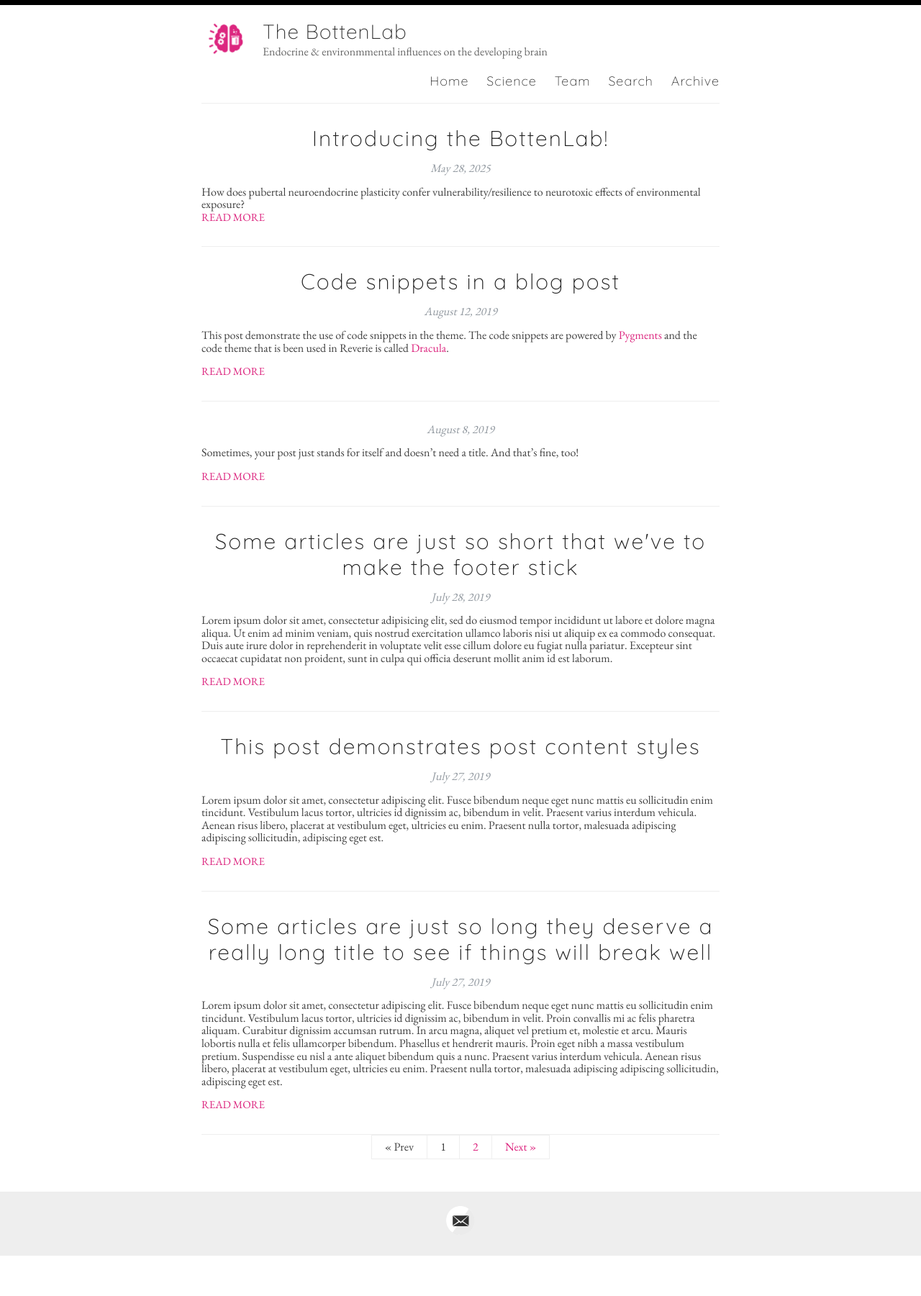
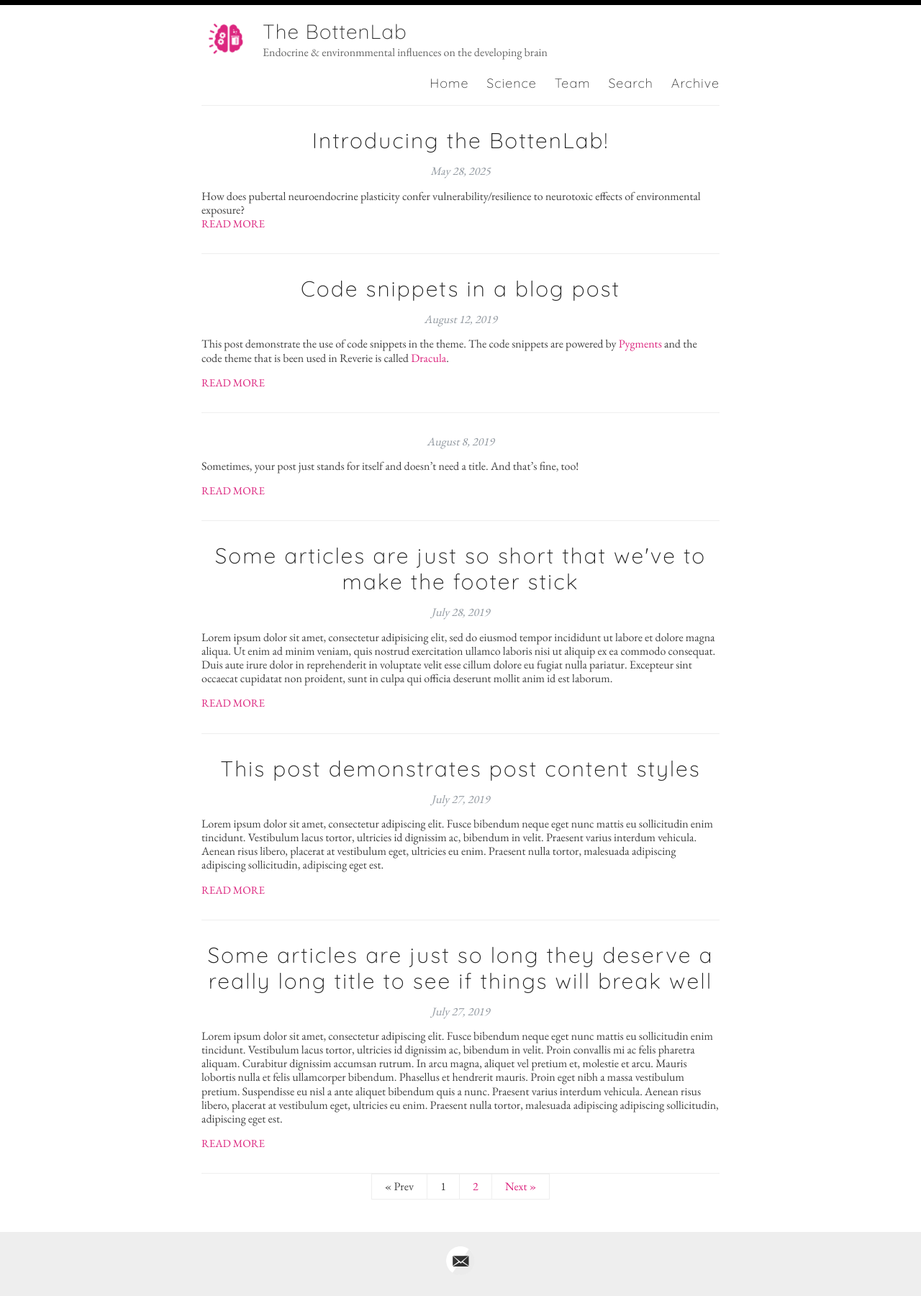
Before and after one commit to Bottenlab/bottenlab.github.io, a Jekyll site: the page built from index.html, in a window 1280 px wide. Shown: the whole page at 72% size. Built offline with Jekyll 4.4.1, drawn with Linux system fonts in a browser that asks for light colours; the list of posts is cut into pages by our own code; before the commit the page ends 1745 px from its top, so only the background shows below that.

Commit message:
garamond needs more space (and might not be the right choice)

```diff
--- a/assets/style.scss
+++ b/assets/style.scss
@@ -29,7 +29,7 @@ body {
   // font-family: Garamond, -system-ui, -apple-system, BlinkMacSystemFont, "Segoe UI", Roboto, Helvetica, Arial, sans-serif, "Apple Color Emoji", "Segoe UI Emoji", "Segoe UI Symbol";
   font-family: $garamond;
   color: #404040;
-  line-height: 1.1;
+  line-height: 1.2;
   font-weight: 400;
   font-size: 16px;
   height: 100%;
```
